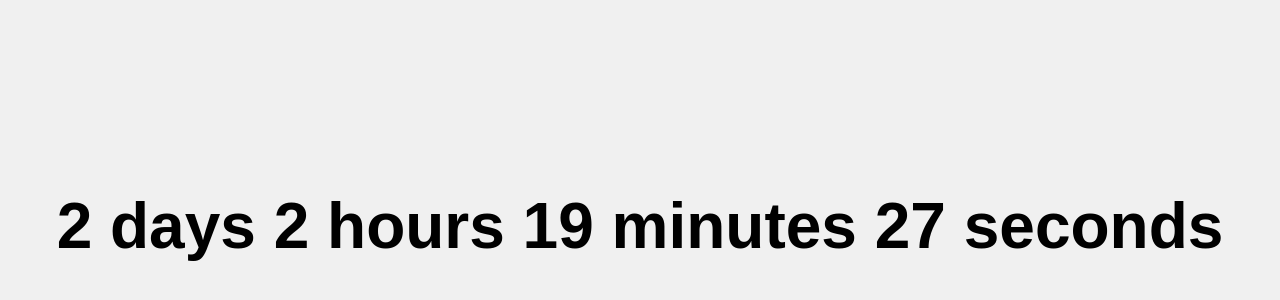
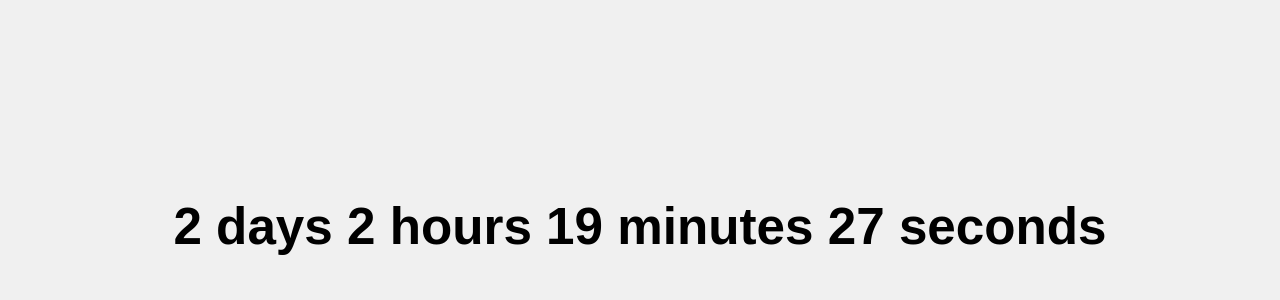
Before and after one commit to iamguba/motivation, a plain HTML site: page index.html in a window 1280 px wide. Shown: the part 174-474 px from the top of the page. Drawn offline with Linux system fonts and the light colour scheme.

Commit message:
Update style.css

```diff
--- a/style.css
+++ b/style.css
@@ -8,9 +8,9 @@ body, html {
   font-family: Arial, sans-serif;
 }
 
-h1 {
+#timer {
   padding: 0 20px;
-  font-size: 5vw; /* Adjust based on your specific needs */
+  font-size: 4vw; /* Adjust based on your specific needs */
   white-space: nowrap;
   overflow: hidden;
   text-overflow: ellipsis;
```
